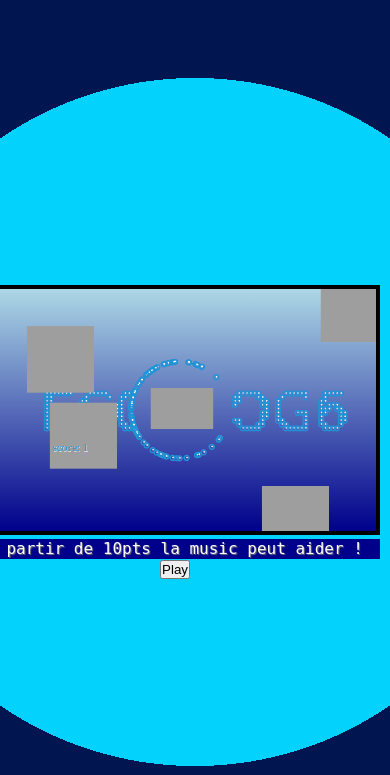
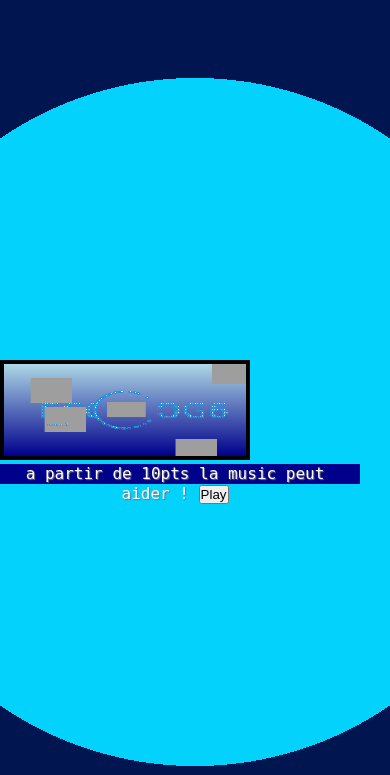
Before and after one commit to galathethelol2901/ecoCV, a PHP site: page /gameON.php in a window 390 px wide. Shown: the top 775 px of the page. Run offline with PHP 8.4, Linux system fonts and the light colour scheme; some libraries are stand-ins or nearby versions.

Commit message:
css game

```diff
--- a/GameStyle.css
+++ b/GameStyle.css
@@ -88,12 +88,12 @@ footer {
 
 @media only screen and (max-width: 600px) {
   .container {
-    width: 550px;
-    height: 250px;
+    width: 250px;
+    height: 100px;
   }
   #canvas1 {
-    width: 400px;
-    height: 250px;
+    width: 250px;
+    height: 100px;
   }
   article {
     font-size: 16px;
```
